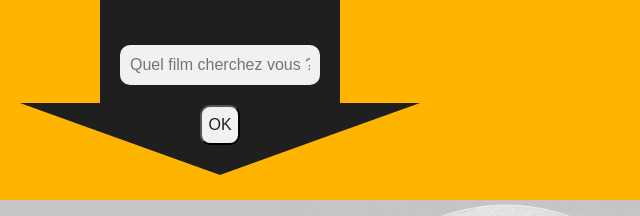
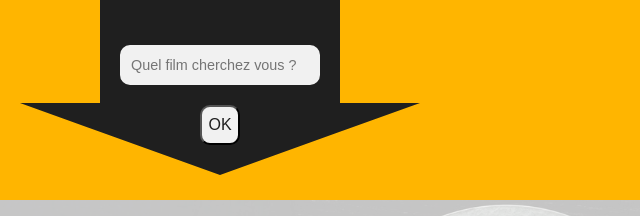
Before and after one commit to armanomar82/anneeLumiere, a plain HTML site: page index.html in a window 1280 px wide. Shown: the top 216 px of the page, 420-1060 px from the left. Drawn offline with Linux system fonts and the light colour scheme.

Commit message:
Add files via upload

```diff
--- a/style.css
+++ b/style.css
@@ -14,7 +14,7 @@ header {
     display: flex;
     justify-content: center;
     align-items: center;
-    font-size: .8rem;
+    /* font-size: .8rem; */
     padding-bottom: 10px;
     height: 200px;
 }
@@ -34,8 +34,8 @@ label {
     margin: 10px;
 }
 #movie-title {
-    font-size: 1rem;
-    padding: 5px;
+    font-size: .9rem;
+    padding: 6px;
     margin: 50px 0 20px 0;
     width: 200px;
     height: 40px;
```
